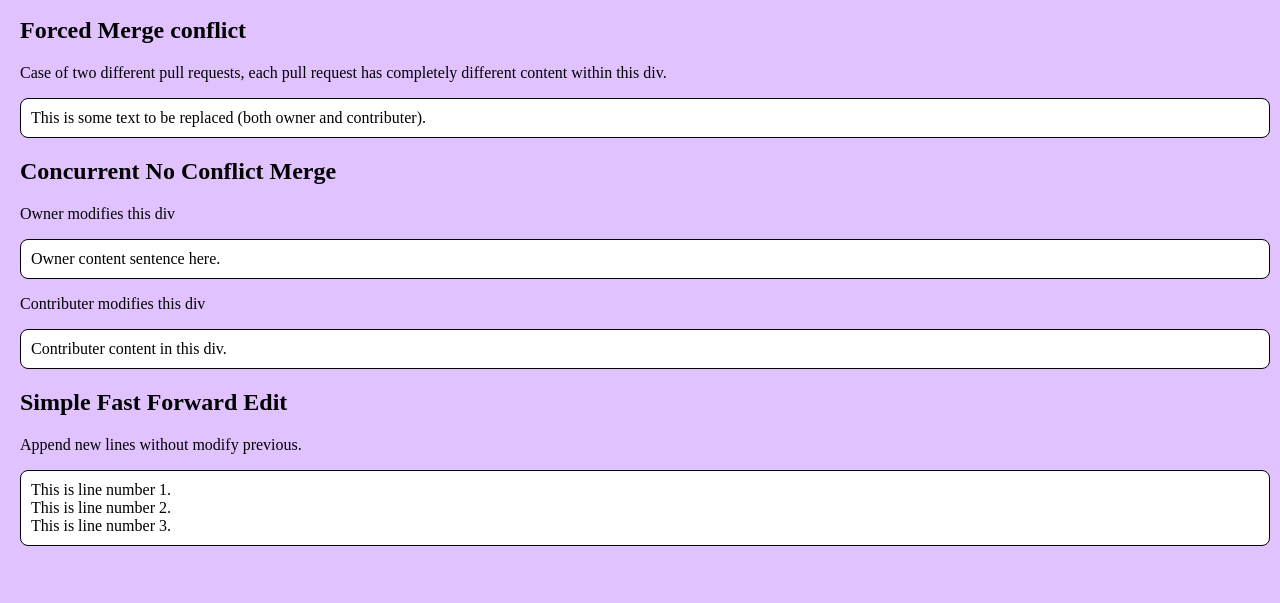
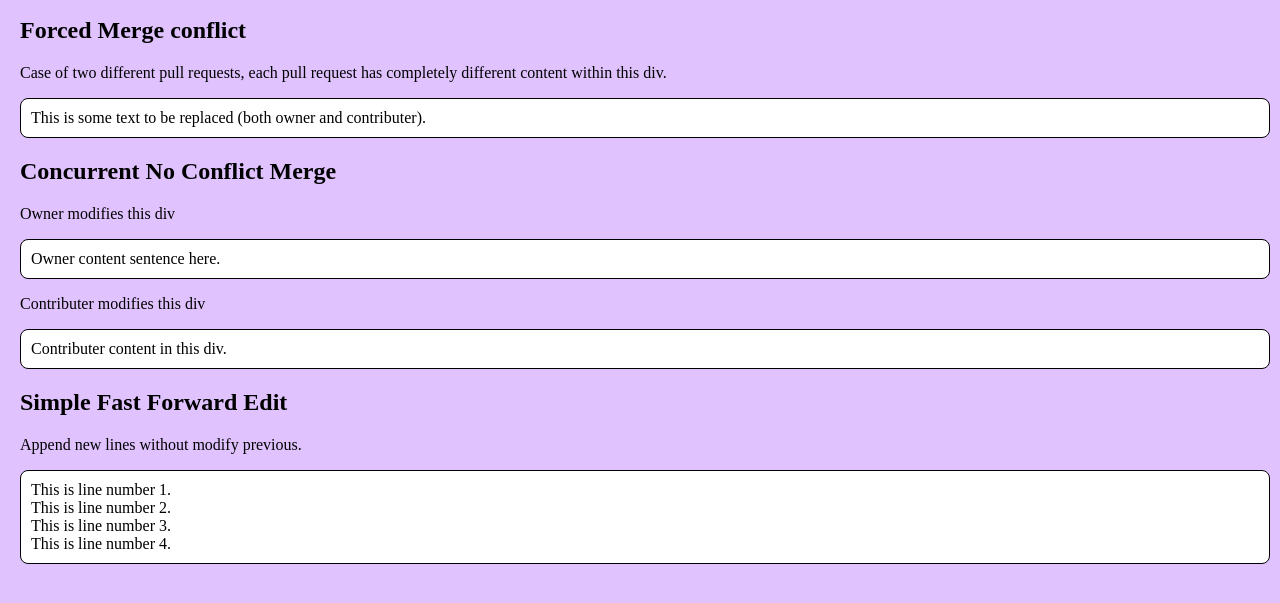
Before and after one commit to cotarr/git-practice-only, a website: page html/index.html in a window 1280 px wide. Shown: the part 107-710 px from the top of the page. Drawn offline with Linux system fonts and the light colour scheme.

Commit message:
Patch 1 simple FF merge

```diff
--- a/html/index.html
+++ b/html/index.html
@@ -36,6 +36,7 @@
       This is line number 1.<br>
       This is line number 2.<br>
       This is line number 3.<br>
+      This is line number 4.<br>
     </div>
   </body>
 </html>
--- a/package.json
+++ b/package.json
@@ -1,6 +1,6 @@
 {
   "name": "git-practice-only",
-  "version": "0.0.1",
+  "version": "0.0.2",
   "description": "Temporary repository to practice using git cli and github.",
   "main": "html/index.html",
   "scripts": {
```
Also changed, not shown: CHANGELOG.md.
